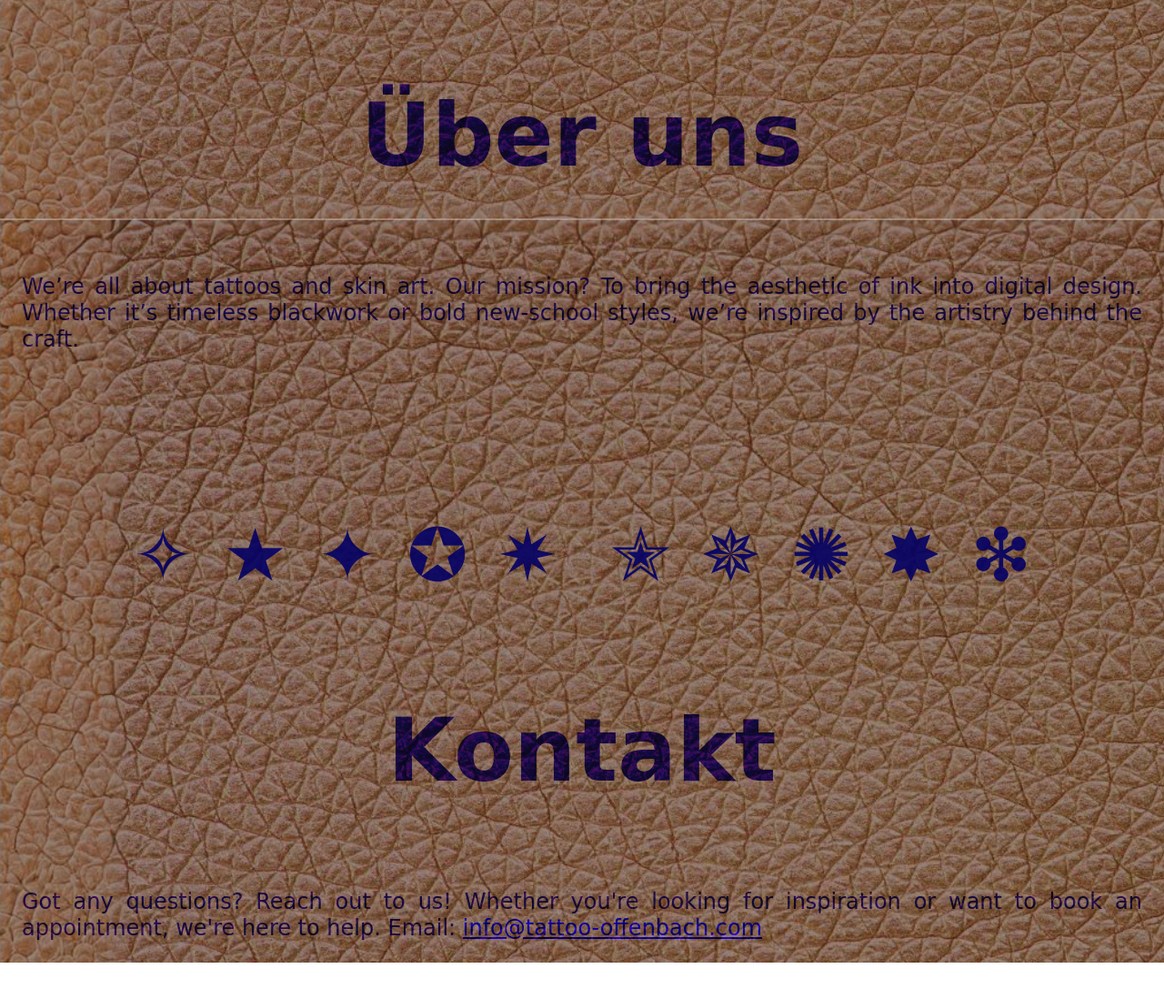
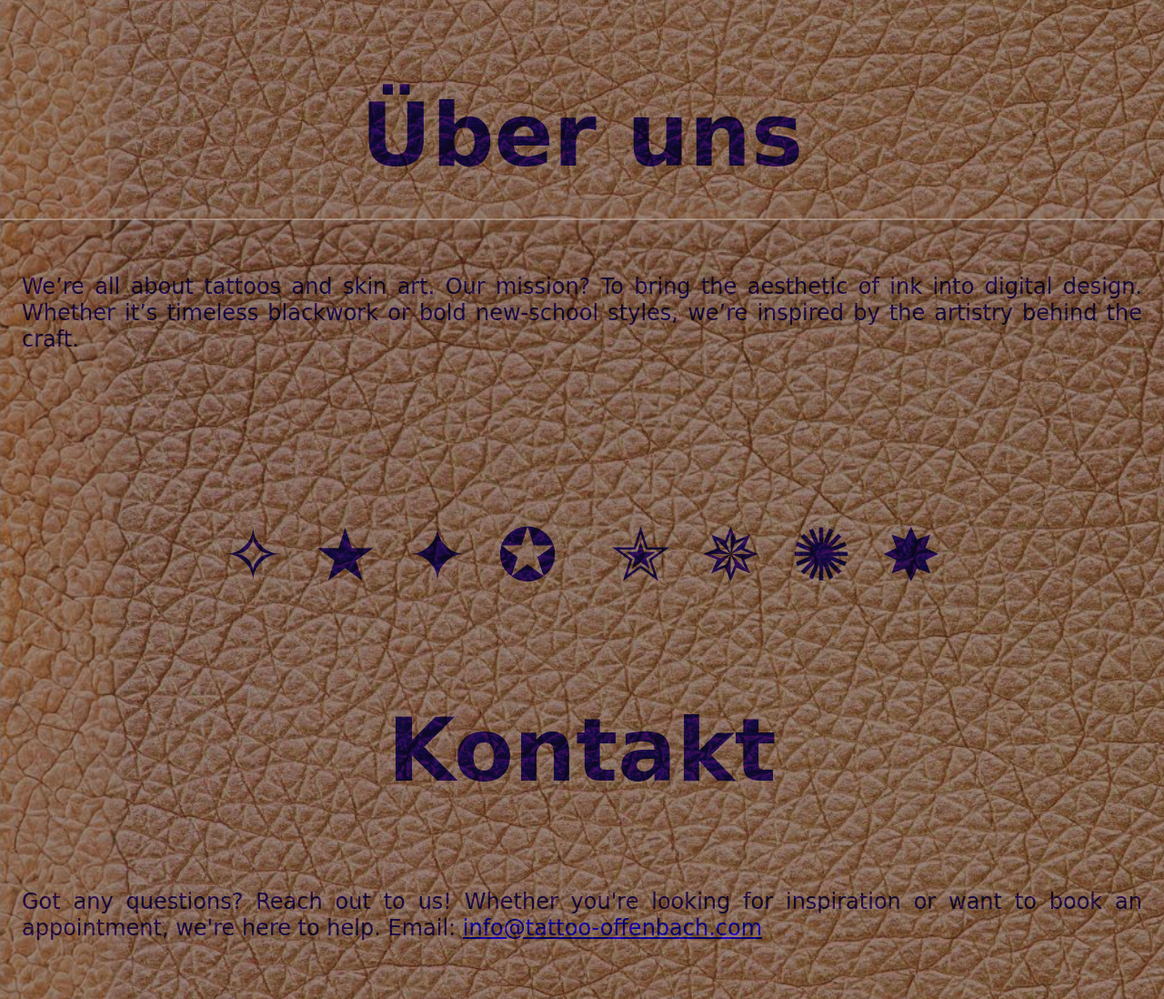
Before and after one commit to moritzgauss/flashsheet, a plain HTML site: page index.html in a window 1280 px wide. Shown: the part 729-1827 px from the top of the page at 91% size. Before the commit the page ends 1787 px from the top, so only its background shows below. Drawn offline with Linux system fonts and the light colour scheme; a web font is replaced by a local one.

Commit message:
Update index.html

```diff
--- a/index.html
+++ b/index.html
@@ -14,6 +14,7 @@
             background-size: 1700px;
             background-position: -2px -2px;
             overflow-x: hidden;
+            padding-bottom: 40px;
         }
 
         h1, h2, h3 {
@@ -106,6 +107,7 @@
             margin-top: 2em;
             font-size: 5em;
             color: rgba(3, 0, 100, 0.9);
+            mix-blend-mode: overlay;
         }
 
         #tattoos span {
@@ -140,8 +142,8 @@
         </section>
 
         <section id="tattoos">
-            <span>✧</span><span>★</span><span>✦</span><span>✪</span><span>✷</span>
-            <span>✭</span><span>✵</span><span>✺</span><span>✸</span><span>❇</span>
+            <span>✧</span><span>★</span><span>✦</span><span>✪</span>
+            <span>✭</span><span>✵</span><span>✺</span><span>✸</span>
         </section>
 
         <section id="section3">
```
